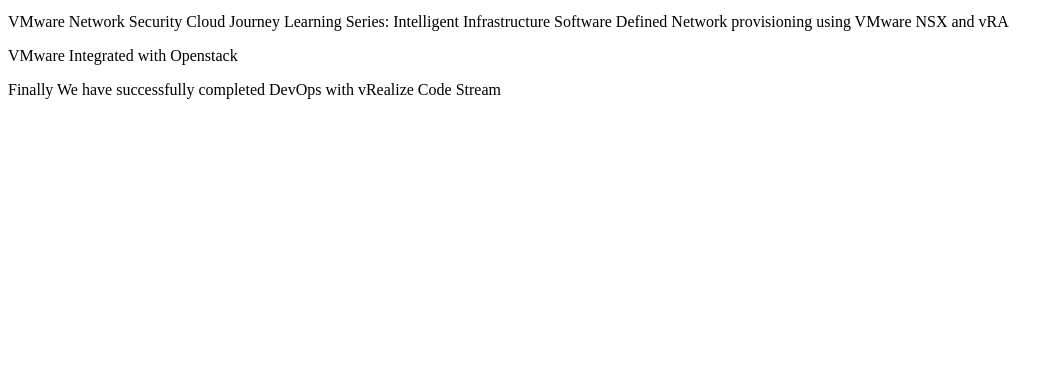
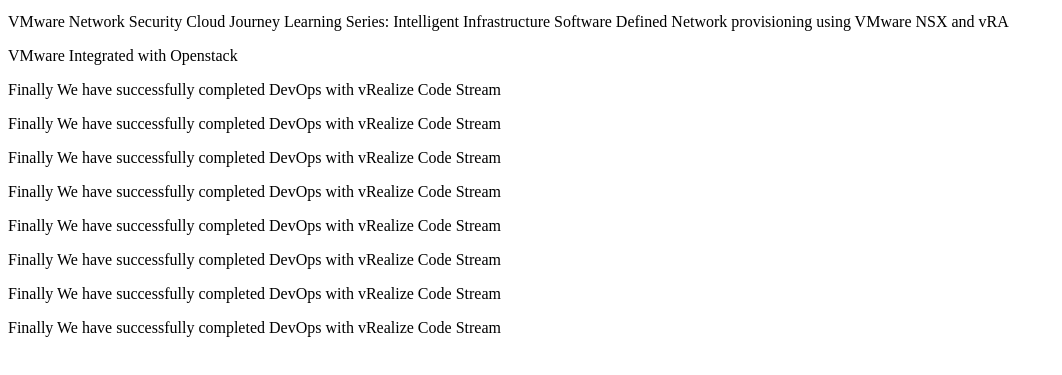
Before and after one commit to ramrk22/TestGet, a plain HTML site: page index.html in a window 1280 px wide. Shown: the part 87-462 px from the top of the page, without its empty margins (0-1062 px from the left). Drawn offline with Linux system fonts and the light colour scheme.

Commit message:
CodeStream Update 2

```diff
--- a/index.html
+++ b/index.html
@@ -13,6 +13,17 @@ Cloud Journey Learning Series: Intelligent Infrastructure Software Defined Netwo
 
 <p>Finally We have successfully completed DevOps with vRealize Code Stream</p>
 
+<p>Finally We have successfully completed DevOps with vRealize Code Stream</p>
+<p>Finally We have successfully completed DevOps with vRealize Code Stream</p>
+<p>Finally We have successfully completed DevOps with vRealize Code Stream</p>
+
+<p>Finally We have successfully completed DevOps with vRealize Code Stream</p>
+<p>Finally We have successfully completed DevOps with vRealize Code Stream</p>
+
+<p>Finally We have successfully completed DevOps with vRealize Code Stream</p>
+<p>Finally We have successfully completed DevOps with vRealize Code Stream</p>
+
+
 
 </body>
 </html>
```
